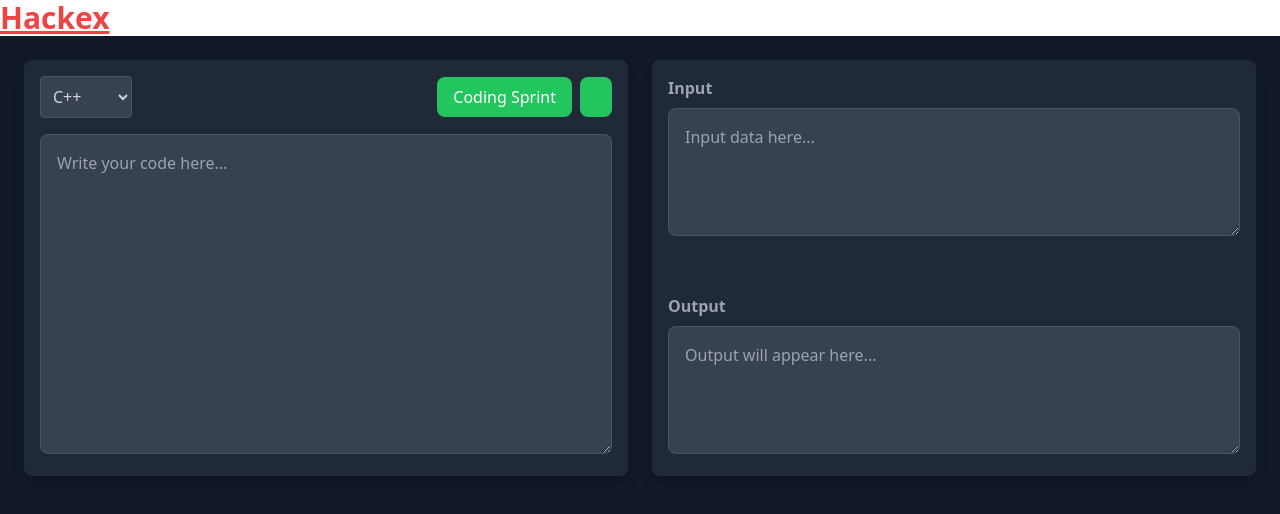
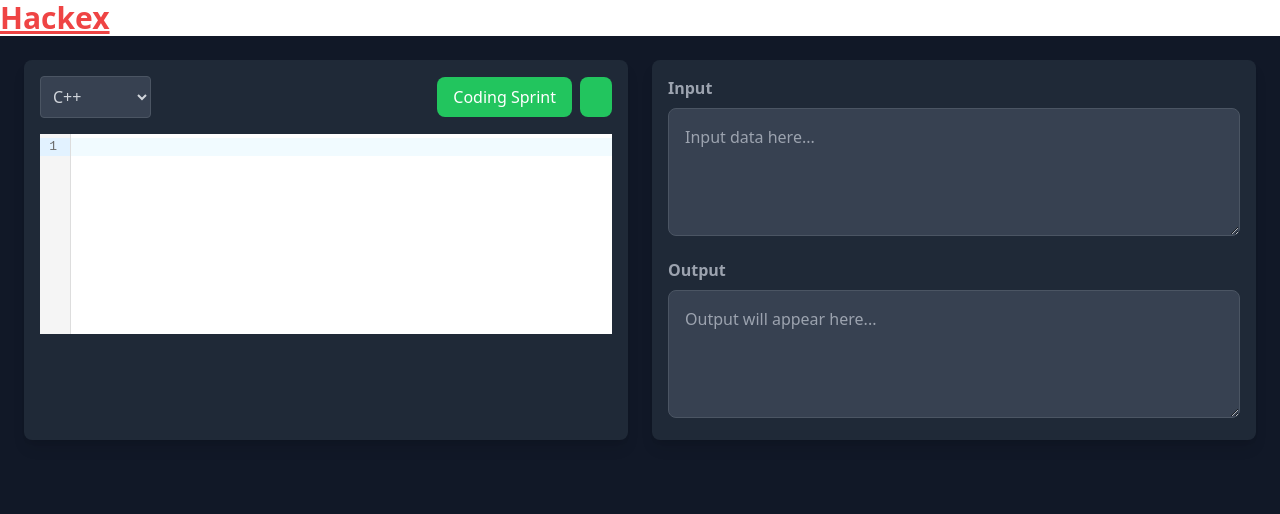
Before and after one commit to iamkkaushik/hackcode, a React (Vite) app in the folder hackex-client/: page /playground in a window 1280 px wide. Shown: the top 514 px of the page. Built offline with nearby package versions, Linux system fonts and the light colour scheme.

Commit message:
Added autocomplete and syntax highlighting for cpp,python,java and javascript.

```diff
--- /dev/null
+++ b/hackex-client/src/pages/CodeHighlighter.jsx
@@ -0,0 +1,38 @@
+import { useState } from 'react';
+import CodeMirror from '@uiw/react-codemirror';
+import { cpp } from '@codemirror/lang-cpp';
+import { java } from '@codemirror/lang-java';
+import { python } from '@codemirror/lang-python';
+import { javascript } from '@codemirror/lang-javascript';
+
+const languageExtensions = {
+  cpp,
+  java,
+  python,
+  javascript,
+};
+
+// eslint-disable-next-line react/prop-types
+const CodeHighlighter = ({ language }) => {
+  const [code, setCode] = useState('');
+
+  return (
+    <div>
+      <CodeMirror
+        value={code}
+        height="200px"
+        extensions={[
+          languageExtensions[language](), // Language extension
+        ]}
+        onChange={(value) => setCode(value)}
+        options={{
+          lineNumbers: true,
+          indentUnit: 4,
+          tabSize: 4,
+        }}
+      />
+    </div>
+  );
+};
+
+export default CodeHighlighter;
--- a/hackex-client/src/pages/Playground.jsx
+++ b/hackex-client/src/pages/Playground.jsx
@@ -1,12 +1,96 @@
+// import { useState } from "react";
+// import CodeHighlighter from "./CodeHighlighter";
+
+// const Playground = () => {
+// 	const [input, setInput] = useState("");
+// 	const [output, setOutput] = useState("");
+// 	const [language, setLanguage] = useState("cpp");
+
+// 	const handleRunCode = async () => {
+// 		// Mock API call to simulate running code
+// 		const response = { output: `Mock output for ${language} code.` };
+// 		setOutput(response.output);
+// 	};
+
+// 	return (
+// 		<div className="p-6 bg-gray-900 min-h-screen text-gray-200">
+// 			<div className="max-w-7xl mx-auto grid grid-cols-1 lg:grid-cols-2 gap-6">
+// 				<div className="bg-gray-800 shadow-lg rounded-lg p-4">
+// 					<div className="flex justify-between items-center mb-4">
+// 						<select
+// 							className="p-2 bg-gray-700 text-gray-300 border border-gray-600 rounded"
+// 							value={language}
+// 							onChange={(e) => setLanguage(e.target.value)}
+// 						>
+// 							<option value="java">Java</option>
+// 							<option value="cpp">C++</option>
+// 							<option value="python">Python</option>
+// 							<option value="javascript">Javascript</option>
+// 						</select>
+// 						<div className="flex space-x-2">
+// 							<button className="bg-green-500 text-white py-2 px-4 rounded-lg">
+// 								Coding Sprint
+// 							</button>
+// 							<button
+// 								className="bg-green-500 text-white py-2 px-4 rounded-lg flex items-center"
+// 								onClick={handleRunCode}
+// 							>
+// 								<i className="bi bi-play-fill"></i>
+// 							</button>
+// 						</div>
+// 					</div>
+// 					<CodeHighlighter language={language} />
+// 				</div>
+// 				<div className="bg-gray-800 shadow-lg rounded-lg p-4 flex flex-col justify-between">
+// 					<div className="mb-4">
+// 						<label
+// 							htmlFor="input"
+// 							className="block text-gray-400 font-semibold mb-2"
+// 						>
+// 							Input
+// 						</label>
+// 						<textarea
+// 							id="input"
+// 							className="w-full h-32 p-4 bg-gray-700 text-gray-200 border border-gray-600 rounded-lg focus:outline-none focus:ring-2 focus:ring-blue-500"
+// 							value={input}
+// 							onChange={(e) => setInput(e.target.value)}
+// 							placeholder="Input data here..."
+// 						></textarea>
+// 					</div>
+// 					<div>
+// 						<label
+// 							htmlFor="output"
+// 							className="block text-gray-400 font-semibold mb-2"
+// 						>
+// 							Output
+// 						</label>
+// 						<textarea
+// 							id="output"
+// 							className="w-full h-32 p-4 bg-gray-700 text-gray-200 border border-gray-600 rounded-lg focus:outline-none focus:ring-2 focus:ring-red-500"
+// 							value={output}
+// 							readOnly
+// 							placeholder="Output will appear here..."
+// 						></textarea>
+// 					</div>
+// 				</div>
+// 			</div>
+// 		</div>
+// 	);
+// };
+
+// export default Playground;
+
+
 import { useState } from "react";
+import CodeHighlighter from "./CodeHighlighter";
 
 const Playground = () => {
-  const [code, setCode] = useState("");
 	const [input, setInput] = useState("");
 	const [output, setOutput] = useState("");
 	const [language, setLanguage] = useState("cpp");
 
 	const handleRunCode = async () => {
+		// Mock API call to simulate running code
 		const response = { output: `Mock output for ${language} code.` };
 		setOutput(response.output);
 	};
@@ -24,6 +108,7 @@ const Playground = () => {
 							<option value="java">Java</option>
 							<option value="cpp">C++</option>
 							<option value="python">Python</option>
+							<option value="javascript">Javascript</option>
 						</select>
 						<div className="flex space-x-2">
 							<button className="bg-green-500 text-white py-2 px-4 rounded-lg">
@@ -37,13 +122,7 @@ const Playground = () => {
 							</button>
 						</div>
 					</div>
-          <textarea
-            id="editor"
-            className="w-full h-80 p-4 bg-gray-700 text-gray-200 border border-gray-600 rounded-lg focus:outline-none focus:ring-2 focus:ring-green-500"
-            value={code}
-            onChange={(e) => setCode(e.target.value)}
-            placeholder="Write your code here..."
-          ></textarea>
+					<CodeHighlighter language={language} />
 				</div>
 				<div className="bg-gray-800 shadow-lg rounded-lg p-4 flex flex-col justify-between">
 					<div className="mb-4">
```
Also changed, not shown: hackex-client/package.json (+7 -0 lines), 2 other files (tests, documents, lock files or other folders). Lines whose indentation alone changed are shown as unchanged.
